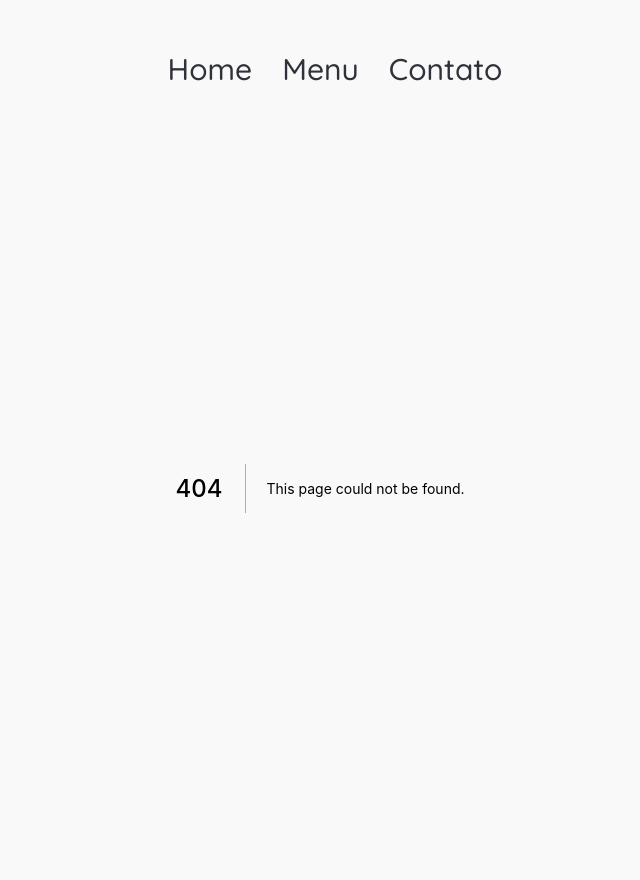
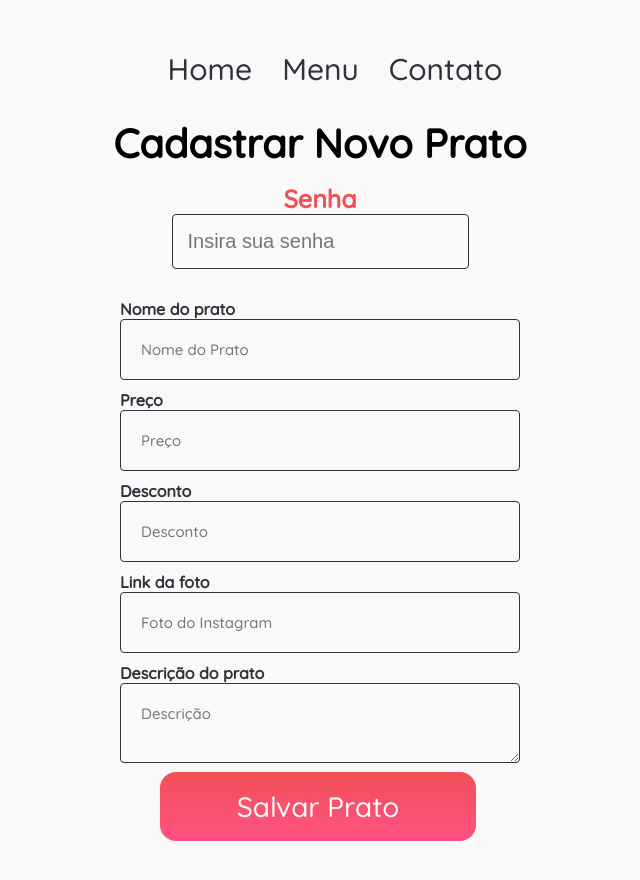
Before and after one commit to Felipe-martins1/fast-order, a Next.js app: page /cadastro in a window 1280 px wide. Before the commit this address had no page. Shown: the top 880 px of the page, without its empty margins (320-960 px from the left). After the commit the page ends 841 px from the top, so only its background shows below. Built offline with nearby package versions, Linux system fonts and the light colour scheme.

Commit message:
fix and adding dish registration page

```diff
--- /dev/null
+++ b/css/cadastro.css
@@ -0,0 +1,103 @@
+@import url('https://fonts.googleapis.com/css2?family=Quicksand:wght@500&display=swap');
+
+
+#initial-form{
+    display: flex;
+    justify-content: center;
+}
+#initial-form .login{
+    font-family: 'Quicksand',sans-serif;
+    margin-top: 30px;
+}
+
+.title{
+    text-align: center;
+    font-size: 20px;
+}
+.success {
+    border: 1px solid #F15156;
+    color: #F15156;
+    font-weight: bold;
+    font-style: italic;
+    font-size: 20px;
+}
+.senha{
+    text-align: center;
+    margin-top: 15px;
+    color: #F15156;
+    font-size: 25px;
+}
+.senha input{
+    border-radius: 4px;
+    font-size: 20px;
+    border: 1px solid #2F323A;
+    padding: 15px;
+    outline: none;
+}
+
+#menu-form{
+    display: flex;
+    justify-content: center;
+    margin-top: 20px;
+    font-family: 'Quicksand',sans-serif;
+}
+
+.cadastro div{
+    margin-top: 10px;
+}
+.cadastro label{
+    color: #2F323A;
+}
+.cadastro input{
+    border-radius: 4px;
+    font-size: 15px;
+    border: 1px solid #2F323A;
+    width: 400px;
+    padding: 20px;
+    outline: none;
+
+    font-family: 'Quicksand',sans-serif;
+}
+
+.cadastro textarea{
+    border-radius: 4px;
+    font-size: 15px;
+    border: 1px solid #2F323A;
+    width: 400px;
+    padding: 20px;
+    outline: none;
+
+    font-family: 'Quicksand',sans-serif;
+}
+
+.cadastro button{
+    background: hsla(358, 85%, 63%, 1);
+
+    background: linear-gradient(270deg, hsla(358, 85%, 63%, 1) 0%, hsla(343, 100%, 66%, 1) 100%);
+
+    background: -moz-linear-gradient(270deg, hsla(358, 85%, 63%, 1) 0%, hsla(343, 100%, 66%, 1) 100%);
+
+    background: -webkit-linear-gradient(270deg, hsla(358, 85%, 63%, 1) 0%, hsla(343, 100%, 66%, 1) 100%);
+
+    filter: progid: DXImageTransform.Microsoft.gradient( startColorstr="#F15156", endColorstr="#FF5282", GradientType=1 );
+    font-family: 'Quicksand',sans-serif;
+    width: 316px;
+    height: 69px;
+    font-size: 28px;
+    color: #FAF9F9;
+
+    border: none;
+    border-radius: 16px;
+
+    outline: none;
+    cursor: pointer;
+
+    margin-left: 40px;
+    margin-top: 5px;
+
+    transition: 0.4s;
+}
+
+button:hover{
+    opacity: 85%;
+}
--- a/pages/_app.js
+++ b/pages/_app.js
@@ -4,6 +4,7 @@ import Header from '../components/header'
 import '../css/header.css'
 import '../css/index.css'
 import '../css/menu.css'
+import '../css/cadastro.css'
 
 const MyApp = ({ Component, pageProps }) => {
     return (
--- a/pages/api/get-menu.js
+++ b/pages/api/get-menu.js
@@ -21,6 +21,7 @@ export default async (req, res) => {
             preco: res.Preços,
             desc: res.Descrição,
             desconto: res.Desconto,
+            precoFinal: res.PrecoFinal,
             foto: res.Foto
         }))
         res.json(pratos)
--- /dev/null
+++ b/pages/api/new-prato.js
@@ -0,0 +1,47 @@
+import { GoogleSpreadsheet } from 'google-spreadsheet';
+import { fromBase64 } from "../../utils/base64";
+
+const doc = new GoogleSpreadsheet(process.env.SHEET_DOC_ID);
+
+export default async (req, res) => {
+    await doc.useServiceAccountAuth({
+        client_email: process.env.SHEET_CLIENT_EMAIL,
+        private_key: fromBase64(process.env.SHEET_PRIVATE_KEY),
+    });
+    await doc.loadInfo();
+    const sheet = doc.sheetsByIndex[1];
+    const config = doc.sheetsByIndex[2]
+    await config.loadCells('A1:A2')
+    const password = config.getCellByA1('A2').value
+    const data = JSON.parse(req.body);
+
+    if (password == data.senha) {
+        await sheet.addRow({
+            Pratos: data.Nome,
+            Preços:
+                'R$' +
+                data.Preco.toLocaleString("pt-br", {
+                    style: "currency",
+                    currency: "BRL",
+                }),
+            Descrição: data.descricao,
+            Desconto: data.desconto + '%',
+            PrecoFinal: (
+                parseFloat(data.Preco) -
+                (parseFloat(data.Preco) * data.desconto) / 100
+            ).toLocaleString("pt-br", {
+                style: "currency",
+                currency: "BRL",
+            }),
+            Foto: data.Foto,
+
+        });
+
+
+        res.json({ status: true });
+    } else {
+        res.json({
+            status: false
+        })
+    }
+};
--- /dev/null
+++ b/pages/cadastro.js
@@ -0,0 +1,130 @@
+import React, { useState } from "react";
+import axios from "axios";
+
+const Cadastro = () => {
+    const [form, setForm] = useState({
+        Nome: "",
+        Preco: null,
+        instaFoto: "",
+        desconto: null,
+        descricao: "",
+        senha: ""
+    });
+    const [success, setSuccess] = useState(false);
+    const [retorno, setRetorno] = useState({});
+
+    const onChange = (e) => {
+        const { name, value } = e.target;
+        setForm((old) => ({
+            ...old,
+            [name]: value,
+        }));
+    };
+
+    const save = async () => {
+        try {
+            let imgUrlFull = null;
+            try {
+                imgUrlFull = await axios.get(form.instaFoto + "?__a=1");
+                if (imgUrlFull.data) {
+                    imgUrlFull = imgUrlFull.data.graphql.shortcode_media.display_url;
+                }
+            } catch (error) { }
+
+            form["Foto"] = imgUrlFull;
+            const response = await fetch("/api/new-prato", {
+                method: "POST",
+                body: JSON.stringify(form),
+            });
+            const data = await response.json();
+            setSuccess(true);
+            setRetorno(data);
+        } catch (error) { }
+    };
+
+    return (
+        <React.Fragment>
+            <div id='initial-form'>
+                <div className='login'>
+                    <div className='title'>
+                        <h1> Cadastrar Novo Prato</h1>
+                        {success && (
+                            <div className='success'>
+                                <p>Verifique se o prato foi inserido no menu!</p>
+                                <p>Se o prato não estiver no menu, verifique sua senha!</p>
+                            </div>
+                        )}
+                    </div>
+                    <div className='senha'>
+                        <h4><label for='senha'>Senha</label></h4>
+                        <input
+                            placeholder="Insira sua senha"
+                            type="password"
+                            name="senha"
+                            onChange={onChange}
+                            value={form.senha}
+                        />
+                    </div>
+                </div>
+            </div>
+
+            <div id='menu-form'>
+
+                <div className='cadastro'>
+                    <div className='name'>
+                        <h4><label for='Nome'>Nome do prato</label></h4>
+                        <input
+                            placeholder="Nome do Prato"
+                            type="text"
+                            name="Nome"
+                            onChange={onChange}
+                            value={form.Nome}
+                        />
+                    </div>
+                    <div className='price'>
+                        <h4><label for='Preco'>Preço</label></h4>
+                        <input placeholder="Preço"
+                            type="number"
+                            name="Preco"
+                            onChange={onChange}
+                            value={form.Preco}
+                        />
+                    </div>
+                    <div className='desconto'>
+                        <h4><label for='desconto'>Desconto</label></h4>
+                        <input placeholder="Desconto"
+                            type="number"
+                            name="desconto"
+                            onChange={onChange}
+                            value={form.desconto}
+                        />
+                    </div>
+                    <div className='foto'>
+                        <h4><label for='instaFoto'>Link da foto</label></h4>
+                        <input
+                            placeholder="Foto do Instagram"
+                            type="text"
+                            name="instaFoto"
+                            onChange={onChange}
+                            value={form.instaFoto}
+                        />
+                    </div>
+                    <div className='descricao'>
+                        <h4><label for='descrocao'>Descrição do prato</label></h4>
+                        <textarea
+                            placeholder="Descrição"
+                            type="text"
+                            name="descricao"
+                            onChange={onChange}
+                            value={form.descricao}
+                        />
+                    </div>
+                    <button onClick={save}>Salvar Prato</button>
+                </div>
+            </div>
+
+        </React.Fragment>
+    );
+};
+
+export default Cadastro;
```
Also changed, not shown: pages/menu.js (+7 -8 lines).
